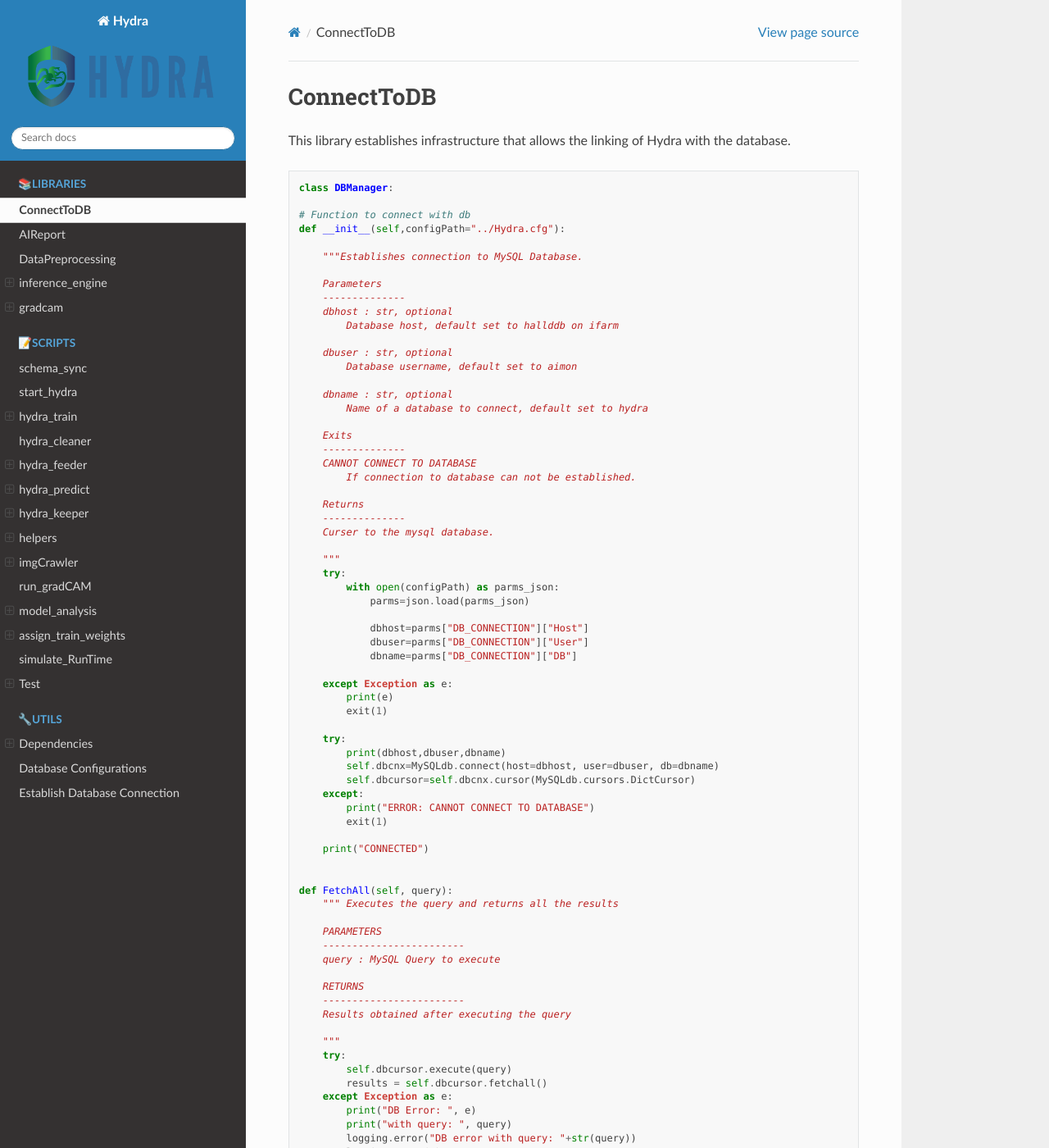
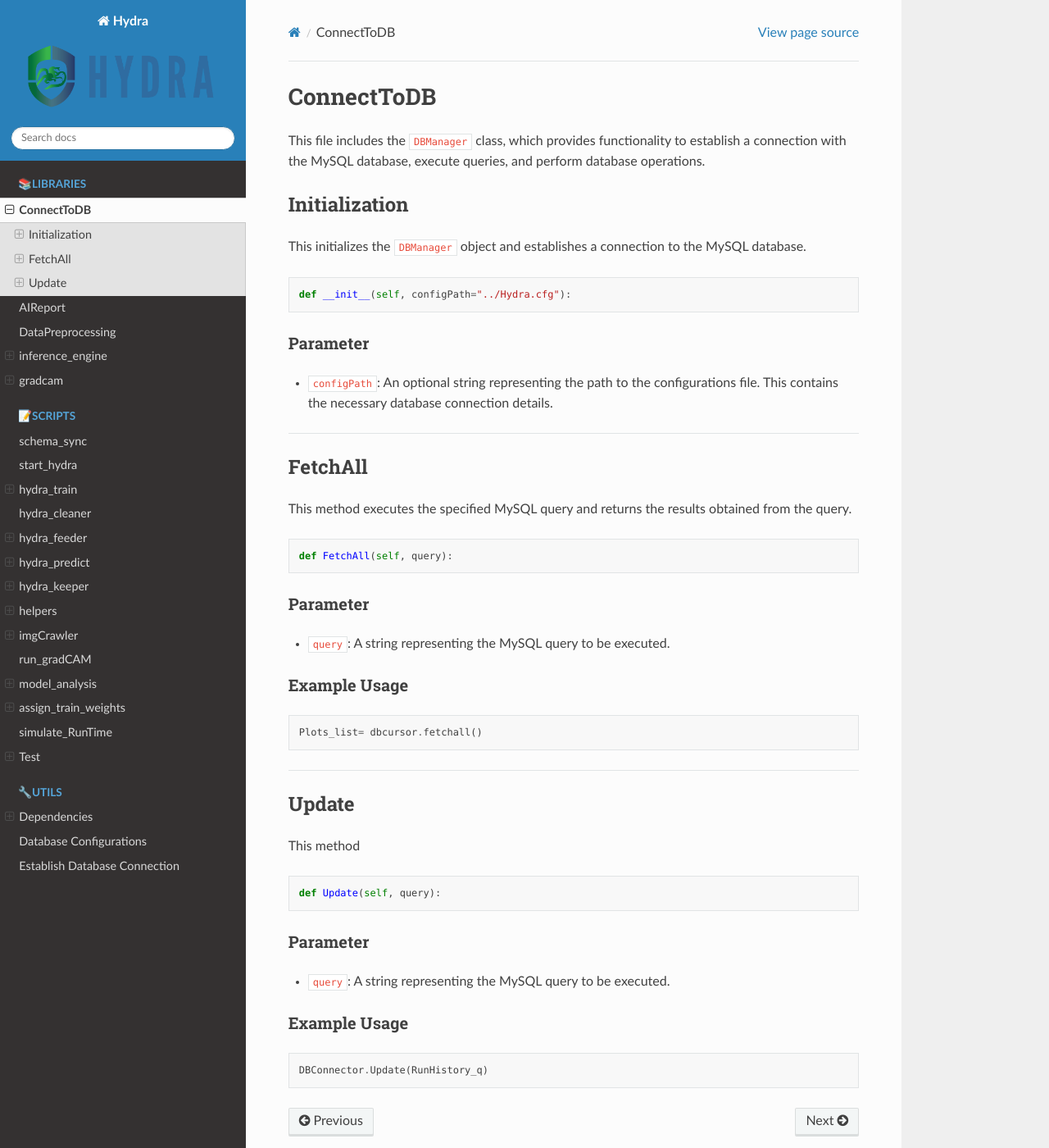
Before and after one commit to kartgoel/HydraDocumentation, a Sphinx documentation site: the page built from docs/connectToDB.rst, in a window 1280 px wide and 1400 px high. Shown: the whole window at 82% size. Built offline with Sphinx 7.4.7 and the Read the Docs theme 2.0.0, drawn with Linux system fonts in a browser that asks for light colours; some of the changed text lies outside the part shown.

Commit message:
more descriptions

```diff
--- a/docs/connectToDB.rst
+++ b/docs/connectToDB.rst
@@ -1,137 +1,72 @@
 ConnectToDB
 ===================
 
-This library establishes infrastructure that allows the linking of Hydra with the database.
+This file includes the ``DBManager`` class, which provides functionality to establish a connection with the MySQL database, execute queries, and perform database operations.
+
+
+Initialization
+----------------------------
+
+This initializes the ``DBManager`` object and establishes a connection to the MySQL database.
 
 .. code-block:: python
 
-    class DBManager:
-
-    # Function to connect with db
-    def __init__(self,configPath="../Hydra.cfg"):
-
-        """Establishes connection to MySQL Database.
-
-        Parameters
-        --------------
-        dbhost : str, optional
-            Database host, default set to hallddb on ifarm
-
-        dbuser : str, optional
-            Database username, default set to aimon
-
-        dbname : str, optional
-            Name of a database to connect, default set to hydra
-
-        Exits
-        --------------
-        CANNOT CONNECT TO DATABASE
-            If connection to database can not be established.
-
-        Returns
-        --------------
-        Curser to the mysql database.
-
-        """
-        try:
-            with open(configPath) as parms_json:
-                parms=json.load(parms_json)
-
-                dbhost=parms["DB_CONNECTION"]["Host"]
-                dbuser=parms["DB_CONNECTION"]["User"]
-                dbname=parms["DB_CONNECTION"]["DB"]
-
-        except Exception as e:
-            print(e)
-            exit(1)
-
-        try:
-            print(dbhost,dbuser,dbname)
-            self.dbcnx=MySQLdb.connect(host=dbhost, user=dbuser, db=dbname)
-            self.dbcursor=self.dbcnx.cursor(MySQLdb.cursors.DictCursor)
-        except:
-            print("ERROR: CANNOT CONNECT TO DATABASE")
-            exit(1)
-
-        print("CONNECTED")
+    def __init__(self, configPath="../Hydra.cfg"):
 
 
-    def FetchAll(self, query):
-        """ Executes the query and returns all the results
+Parameter
+~~~~~~~~~~~~~~~~~~~~~~~~~
 
-        PARAMETERS
-        ------------------------
-        query : MySQL Query to execute
-
-        RETURNS
-        ------------------------
-        Results obtained after executing the query
-
-        """
-        try:
-            self.dbcursor.execute(query)
-            results = self.dbcursor.fetchall()
-        except Exception as e:
-            print("DB Error: ", e)
-            print("with query: ", query)
-            logging.error("DB error with query: "+str(query))
-            logging.error(e)
-            print("Trying to reconnect...")
-            self.dbcnx.ping(True)
-            if self.dbcnx.open:
-                try:
-                    self.dbcursor=self.dbcnx.cursor(MySQLdb.cursors.DictCursor)
-                    self.dbcursor.execute(query)
-                    results = self.dbcursor.fetchall()
-                    return results
-                except Exception as e:
-                    print("DB error after re-establishing connection:", e)
-                    print("with query: ", query)
-                    logging.error("DB error with query: "+str(query))
-                    logging.error(e)
-            else:
-                print("ping failed to connect")
-            return []
-
-        return results
+- ``configPath``: An optional string representing the path to the configurations file. This contains the necessary database connection details.
 
 
+-----------------------------------------------------
+
+FetchAll
+------------------
+
+This method executes the specified MySQL query and returns the results obtained from the query.
+
+.. code-block:: python
+
+     def FetchAll(self, query):
+
+
+Parameter
+~~~~~~~~~~~~~~~~~
+
+- ``query``: A string representing the MySQL query to be executed.
+
+
+Example Usage
+~~~~~~~~~~~~~~~~~~
+
+.. code-block:: python
+
+    Plots_list= dbcursor.fetchall()
+
+
+--------------------------------------------------------
+
+Update
+------------------
+
+This method
+
+.. code-block:: python
+
     def Update(self, query):
-        """
 
-        PARAMETERS
-        ----------------------------
-        query : MySQL Query to execute
 
-        RETURNS
-        -----------------------------
-        Commits after executing the query to update the database
+Parameter
+~~~~~~~~~~~~~~~~~~~~~
 
-        """
-        try:
-            self.dbcursor.execute(query)
-            self.dbcnx.commit()
-        except:
-            print("DB error with query: ", query)
-            logging.error("DB error with query: "+str(query))
-            print("Trying to reconnect...")
-            self.dbcnx.ping(True)
-            if self.dbcnx.open:
-                try:
-                    self.dbcursor=self.dbcnx.cursor(MySQLdb.cursors.DictCursor)
-                    self.dbcursor.execute(query)
-                    self.dbcnx.commit()
-                except Exception as e:
-                    print("DB error after re-establishing connection:", e)
-                    print("with query: ", query)
-                    logging.error("DB error with query: "+str(query))
-                    logging.error(e)
-            else:
-                print("ping failed to connect")
+- ``query``: A string representing the MySQL query to be executed.
 
-    def Close(self):
-        print("closing cursor")
-        self.dbcursor.close()
-        print("closing connection")
-        self.dbcnx.close()
-        print("closed")
+
+Example Usage
+~~~~~~~~~~~~~~~~~~~~~~~
+
+.. code-block:: python
+
+     DBConnector.Update(RunHistory_q)
--- a/docs/dependencies.rst
+++ b/docs/dependencies.rst
@@ -12,6 +12,7 @@ Standard Libaries
     import ctypes
     import cv2
     import json
+    import logging
     import matplotlib.cm as cm
     import MySQLdb
     import numpy as np
--- a/docs/gradcam.rst
+++ b/docs/gradcam.rst
@@ -7,8 +7,8 @@ This file includes the ``GradCAM`` class, which implements the GradCAM algorithm
 Initialization
 ---------------
 
-- Initilizes the ``GradCAM`` object by setting the provided model and layer name.
-- If a layer name in not provided, the last convolutional layer will be used.
+This initilizes the ``GradCAM`` object by setting the provided model and layer name.
+If a layer name in not provided, the last convolutional layer will be used.
 
 
 .. code-block:: python
--- a/docs/inferenceEngine.rst
+++ b/docs/inferenceEngine.rst
@@ -1,13 +1,13 @@
 inference_engine
 =====================
 
-This file includes the ``InferenceEngine`` class which performs data analysis and prediction.
+This file includes the ``InferenceEngine`` class, which performs data analysis and prediction.
 
 
 Initialization
 ------------------
 
-This method initializes the InferenceEngine object.
+This initializes the ``InferenceEngine`` object.
 
 .. code-block:: python
 
```
